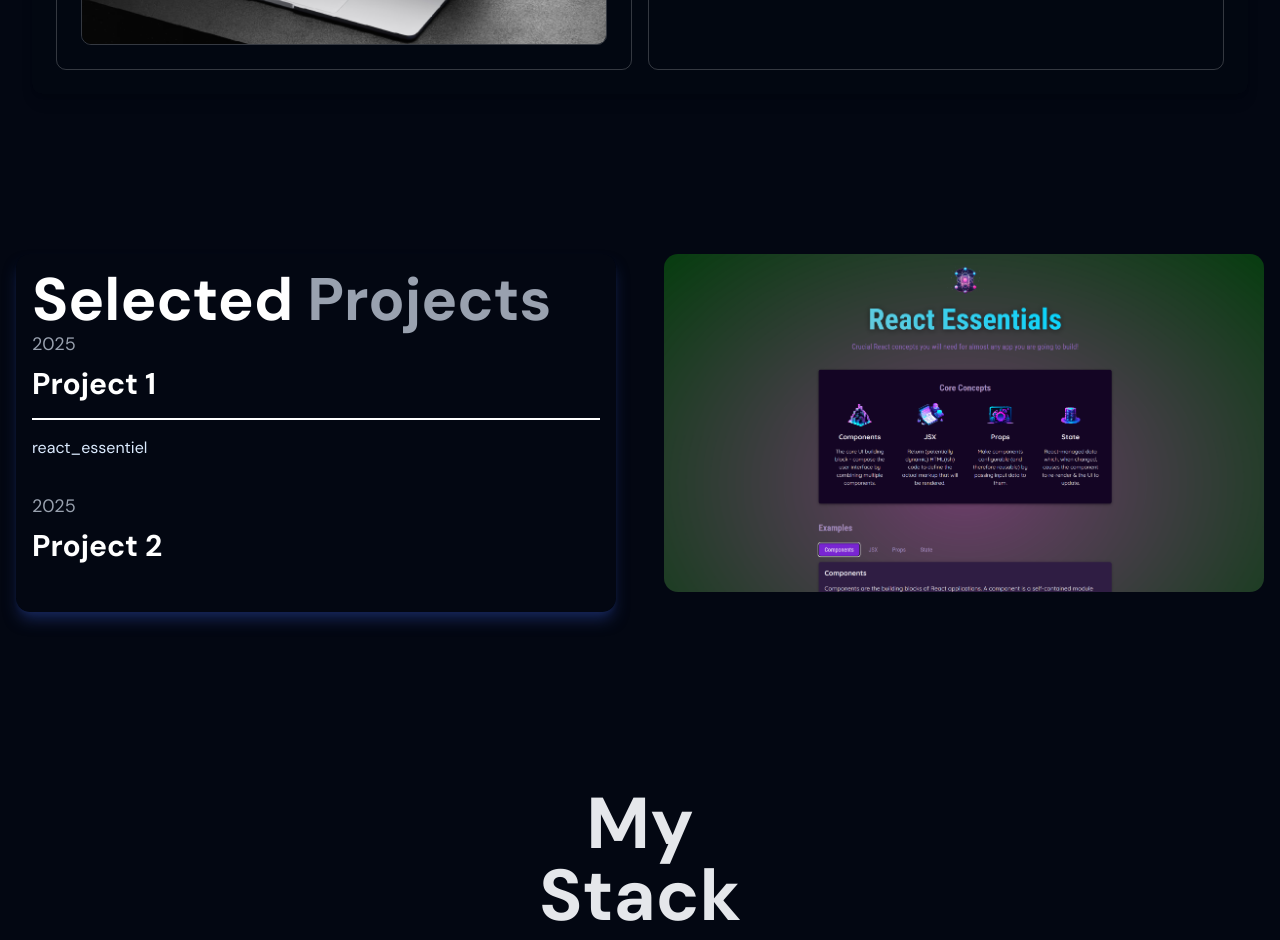
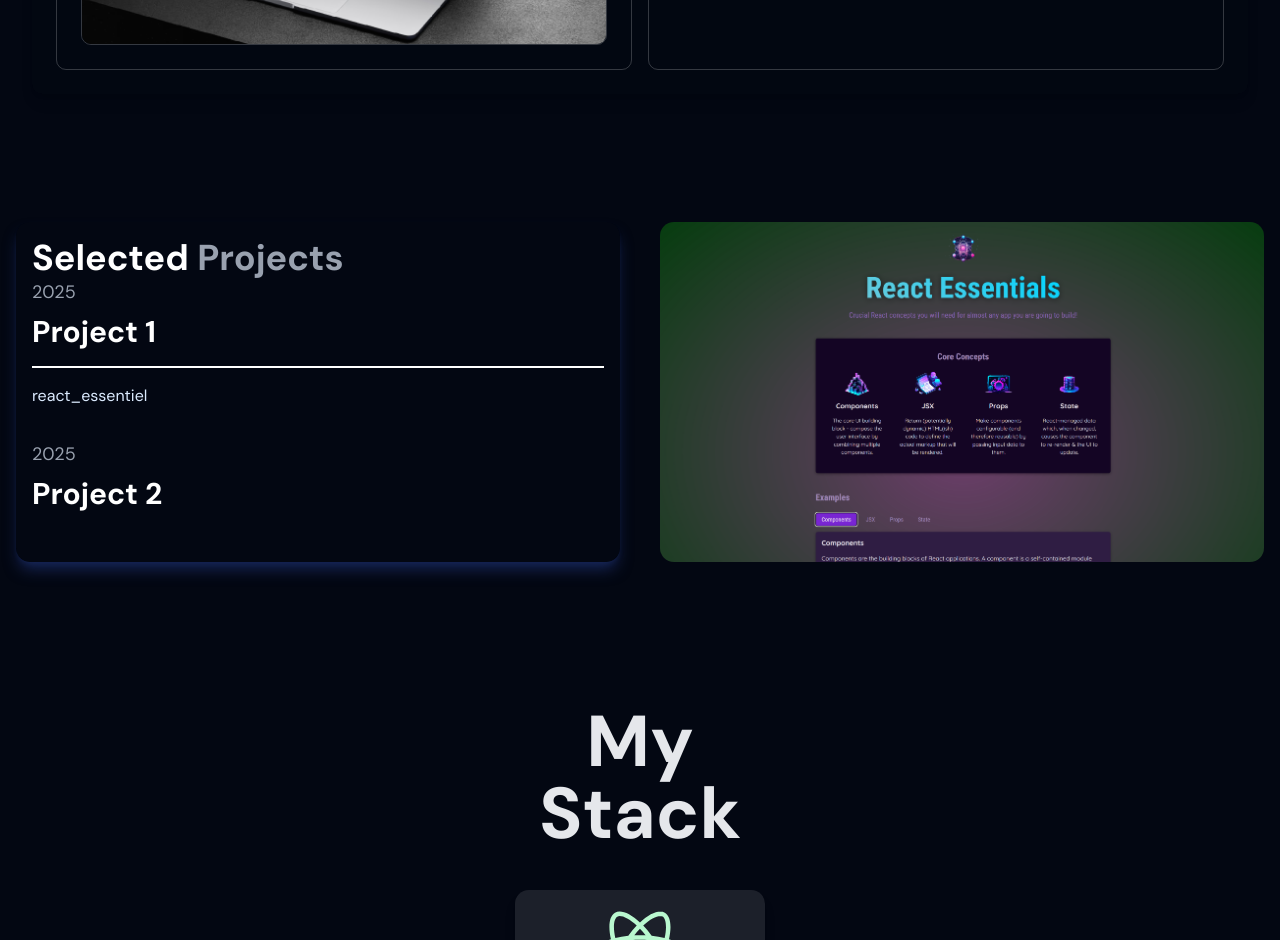
Before and after one commit to Patrick-17-cnclsn/PortFolio, a Next.js app: page / in a window 1280 px wide. Shown: the part 2840-3780 px from the top of the page. Built offline with nearby package versions, Linux system fonts and the light colour scheme.

Commit message:
update PortFolio.tsx first portfolio

```diff
--- a/app/components/Portfolio.tsx
+++ b/app/components/Portfolio.tsx
@@ -28,10 +28,10 @@ const projects = [...baseProjects];
 export const Portfolio = () => {
     const [selectProjects, setSelectProjects] = useState(baseProjects[0]);
     return (
-        <section id="portfolio" className="text-white py-32 bg-gray-950 ">
-            <div className="max-w-7xl mx-auto px-4 grid lg:grid-cols-2 gap-12  ">
+        <section id="portfolio" className="text-white py-24 bg-gray-950 ">
+            <div className="max-w-7xl mx-auto px-4 grid lg:grid-cols-2 gap-10  ">
             <div className=" shadow-blue-950 shadow-lg rounded-xl p-4 ">
-                <h2 className="text-6xl font-bold md-10">Selected <span className="text-gray-400">Projects</span></h2>
+                <h2 className="text-6xl font-bold md-10 md:text-4xl ">Selected <span className="text-gray-400">Projects</span></h2>
                     {projects.map((project) => (
                     <div
                         key={project.id}
```
